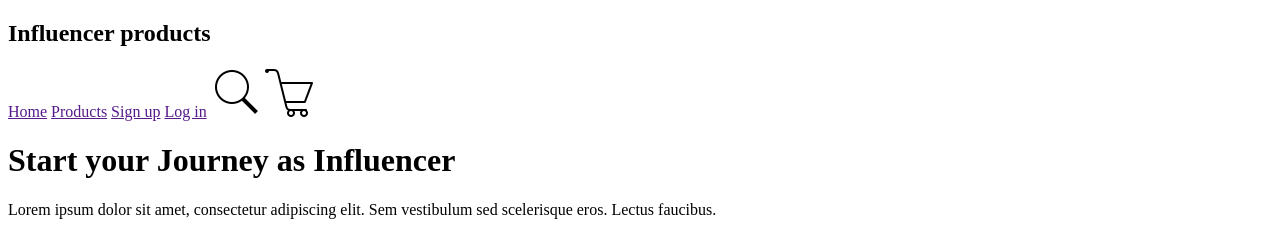
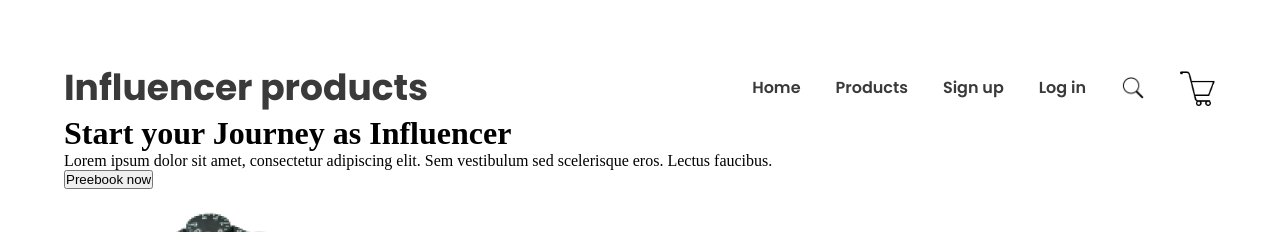
Before and after one commit to Mohammed-Saiful-Islam/influencer-gear-copy, a plain HTML site: page index.html in a window 1280 px wide. Shown: the top 232 px of the page. Drawn offline with Linux system fonts and the light colour scheme.

Commit message:
nav styles added

```diff
--- a/index.html
+++ b/index.html
@@ -15,7 +15,9 @@
 </head>
 
 <body>
+    <!-- header -->
     <header>
+        <!-- nav -->
         <nav>
             <div class="title">
                 <h2>Influencer products</h2>
@@ -25,8 +27,8 @@
                 <a href="">Products</a>
                 <a href="">Sign up</a>
                 <a href="">Log in</a>
-                <img src="icons/search.png" alt="">
-                <img src="icons/shopping-cart.png" alt="">
+                <img class="search" src="icons/search.png" alt="">
+                <img class="shopping-cart" src="icons/shopping-cart.png" alt="">
             </div>
         </nav>
         <div class="header">
@@ -43,7 +45,9 @@
         </div>
 
     </header>
+    <!-- main -->
     <main>
+        <!-- logos -->
         <section class="logos-container">
             <div class="logos-img">
                 <img src="logos/Alibaba.svg" alt="">
--- a/styles/influencer-gear.css
+++ b/styles/influencer-gear.css
@@ -0,0 +1,47 @@
+/* shared styles */
+* {
+    margin: 0;
+    padding: 0;
+}
+
+/* header styles */
+header {
+    width: 90%;
+    margin: 0 auto;
+    margin-top: 60px;
+}
+
+header nav {
+    display: flex;
+    justify-content: space-between;
+}
+
+header nav .title {
+    color: #3A3A3A;
+    font-family: Poppins;
+    font-size: 1.5rem;
+    font-weight: 700;
+}
+
+header nav .links-and-icons {
+    gap: 35px;
+    display: flex;
+    align-items: center;
+    justify-content: center;
+}
+
+header nav .links-and-icons a {
+    color: #3A3A3A;
+    font-family: Poppins;
+    font-size: 1rem;
+    font-weight: 600;
+    text-decoration: none;
+}
+
+header nav .links-and-icons .search {
+    width: 24px;
+}
+
+header nav .links-and-icons .shopping-cart {
+    width: 36px;
+}
```
